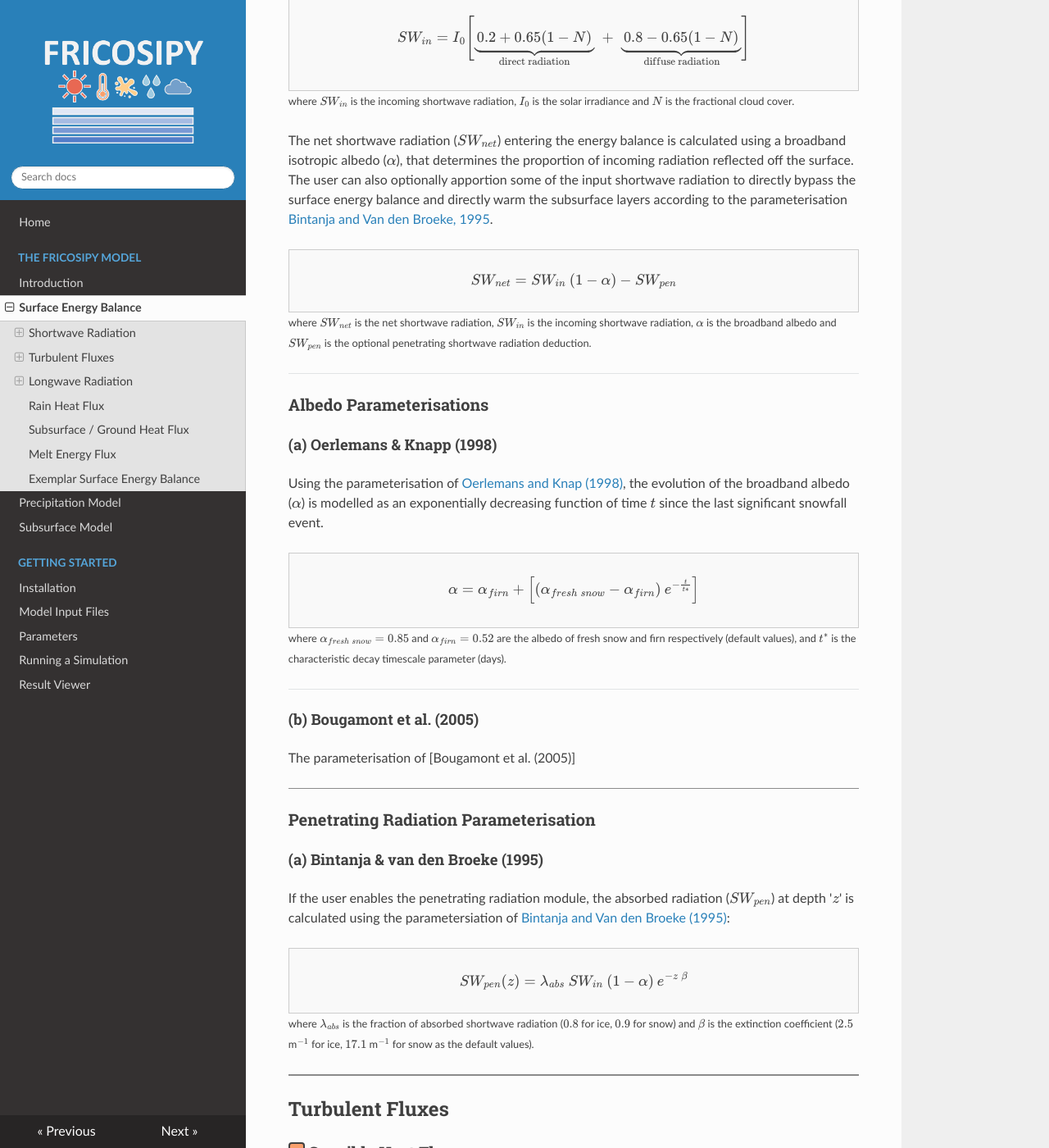
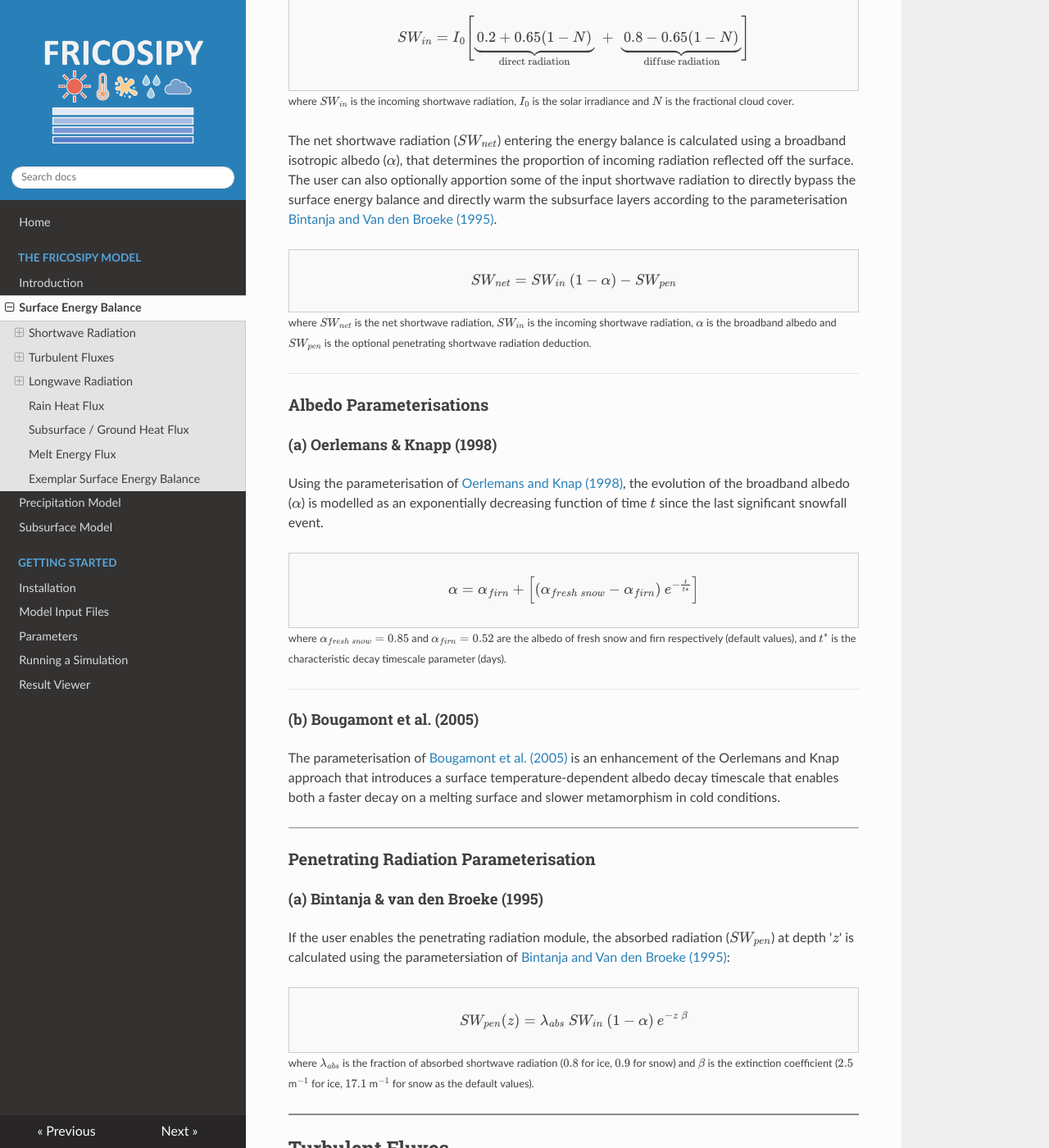
Before and after one commit to MarcusGastaldello/FRICOSIPY, an MkDocs documentation site: the page built from docs/surface_energy_balance.md, in a window 1280 px wide and 1400 px high, scrolled down 2056 px. Shown: the whole window at 82% size. Built offline with MkDocs 1.6.1, drawn with Linux system fonts in a browser that asks for light colours; nearby versions of some CDN libraries.

Commit message:
Update surface_energy_balance.md

```diff
--- a/docs/surface_energy_balance.md
+++ b/docs/surface_energy_balance.md
@@ -73,7 +73,7 @@ $$
 </div>
 <small>where $SW_{in}$ is the incoming shortwave radiation, $I_{0}$ is the solar irradiance and $N$ is the fractional cloud cover.</small>
 
-The net shortwave radiation ($SW_{net}$) entering the energy balance is calculated using a broadband isotropic albedo ($\alpha$), that determines the proportion of incoming radiation reflected off the surface. The user can also optionally apportion some of the input shortwave radiation to directly bypass the surface energy balance and directly warm the subsurface layers according to the parameterisation [Bintanja and Van den Broeke, 1995](https://doi.org/10.1175/1520-0450(1995)034%3C0902:TSEBOA%3E2.0.CO;2).
+The net shortwave radiation ($SW_{net}$) entering the energy balance is calculated using a broadband isotropic albedo ($\alpha$), that determines the proportion of incoming radiation reflected off the surface. The user can also optionally apportion some of the input shortwave radiation to directly bypass the surface energy balance and directly warm the subsurface layers according to the parameterisation [Bintanja and Van den Broeke (1995)](https://doi.org/10.1175/1520-0450(1995)034%3C0902:TSEBOA%3E2.0.CO;2).
 
 <div style="border:1px solid #ccc; padding:10px; background:#f9f9f9;">
 $$
@@ -102,7 +102,8 @@ $$
 
 #### (b) Bougamont et al. (2005)
 
-The parameterisation of [Bougamont et al. (2005)]
+The parameterisation of [Bougamont et al. (2005)](https://doi.org/10.1029/2005JF000348) is an enhancement of the Oerlemans and Knap approach that introduces a surface temperature-dependent albedo decay timescale that enables both a faster decay on a melting surface and slower metamorphism in cold conditions.
+
 
 <hr style="height:1px; background-color:#8b8b8b; border:none;" />
 
```
